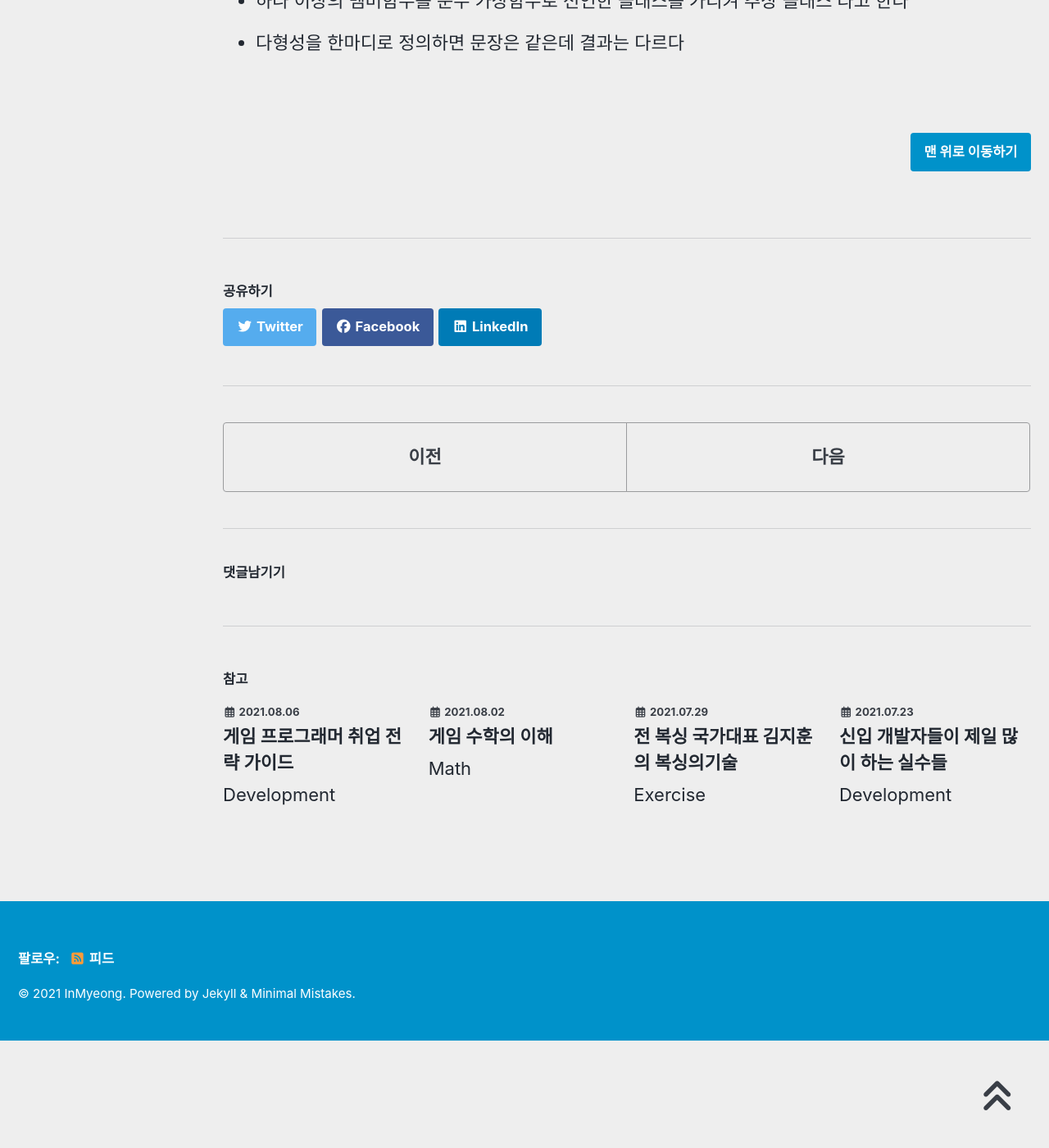
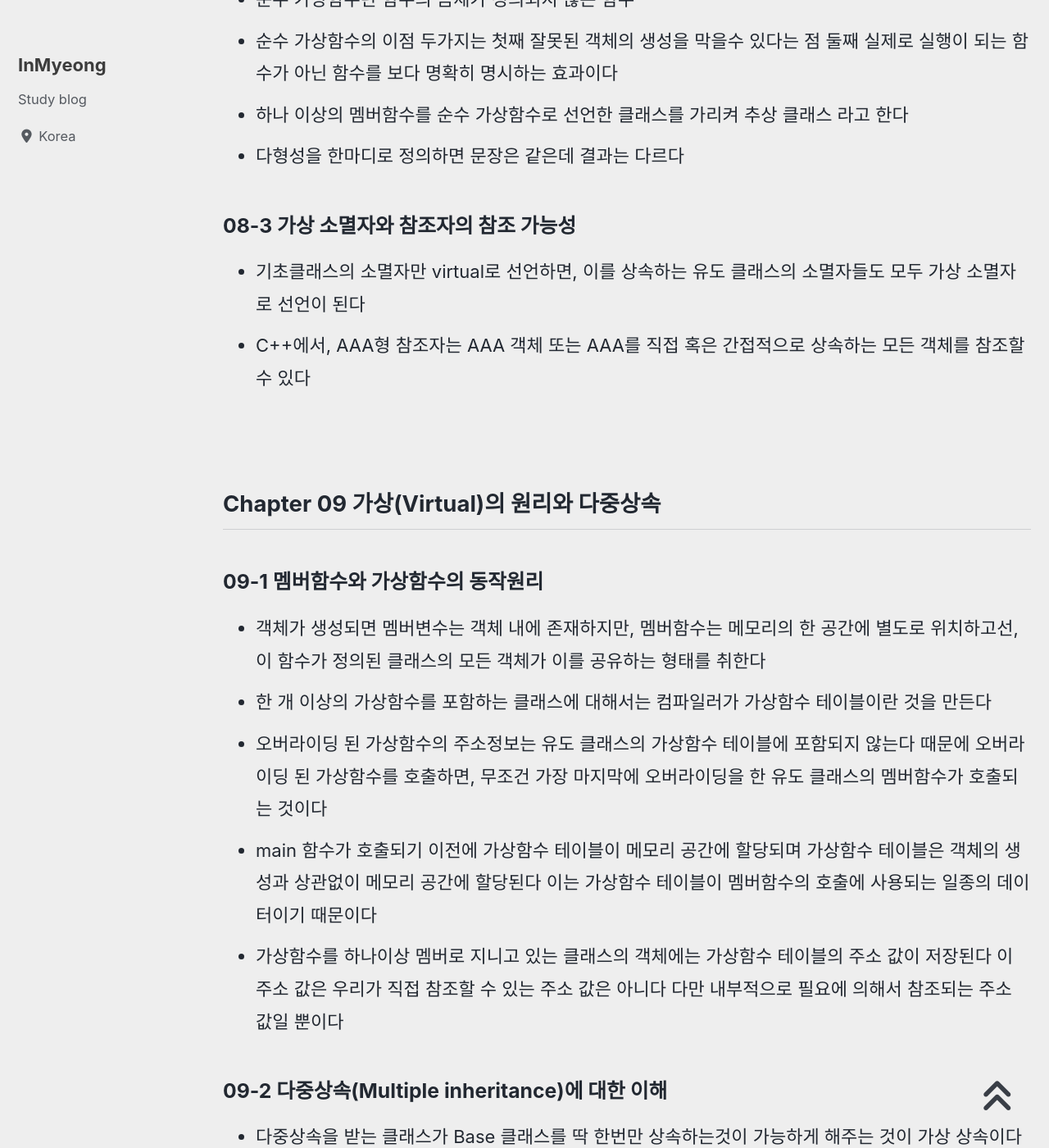
Before and after one commit to devMyeong/devMyeong.github.io, a Jekyll site: the page built from _posts/cpp/2021-07-29-cpp.md, in a window 1280 px wide and 1400 px high, scrolled down 18275 px. Shown: the whole window at 82% size. Built offline with Jekyll 4.4.1, drawn with Linux system fonts in a browser that asks for light colours; cached includes are drawn as plain includes; nearby versions of some CDN libraries; some web fonts are replaced; comment, search, counter and statistics services are not loaded; some of the changed text lies outside the part shown.

Commit message:
update cpp chapter 08-3, 09-1, 09-2

```diff
--- a/_posts/cpp/2021-07-29-cpp.md
+++ b/_posts/cpp/2021-07-29-cpp.md
@@ -361,6 +361,24 @@ Police(int bnum, int bcuff)
 - 하나 이상의 멤버함수를 순수 가상함수로 선언한 클래스를 가리켜 추상 클래스 라고 한다
 - 다형성을 한마디로 정의하면 문장은 같은데 결과는 다르다
 
+### 08-3 가상 소멸자와 참조자의 참조 가능성
+- 기초클래스의 소멸자만 virtual로 선언하면, 이를 상속하는 유도 클래스의 소멸자들도 모두 가상 소멸자로 선언이 된다
+- C++에서, AAA형 참조자는 AAA 객체 또는 AAA를 직접 혹은 간접적으로 상속하는 모든 객체를 참조할 수 있다
+
+<br>
+
+## Chapter 09 가상(Virtual)의 원리와 다중상속
+
+### 09-1 멤버함수와 가상함수의 동작원리
+- 객체가 생성되면 멤버변수는 객체 내에 존재하지만, 멤버함수는 메모리의 한 공간에 별도로 위치하고선, 이 함수가 정의된 클래스의 모든 객체가 이를 공유하는 형태를 취한다
+- 한 개 이상의 가상함수를 포함하는 클래스에 대해서는 컴파일러가 가상함수 테이블이란 것을 만든다
+- 오버라이딩 된 가상함수의 주소정보는 유도 클래스의 가상함수 테이블에 포함되지 않는다 때문에 오버라이딩 된 가상함수를 호출하면, 무조건 가장 마지막에 오버라이딩을 한 유도 클래스의 멤버함수가 호출되는 것이다
+- main 함수가 호출되기 이전에 가상함수 테이블이 메모리 공간에 할당되며 가상함수 테이블은 객체의 생성과 상관없이 메모리 공간에 할당된다 이는 가상함수 테이블이 멤버함수의 호출에 사용되는 일종의 데이터이기 때문이다
+- 가상함수를 하나이상 멤버로 지니고 있는 클래스의 객체에는 가상함수 테이블의 주소 값이 저장된다 이 주소 값은 우리가 직접 참조할 수 있는 주소 값은 아니다 다만 내부적으로 필요에 의해서 참조되는 주소 값일 뿐이다
+
+### 09-2 다중상속(Multiple inheritance)에 대한 이해
+- 다중상속을 받는 클래스가 Base 클래스를 딱 한번만 상속하는것이 가능하게 해주는 것이 가상 상속이다
+
 <br>
 
 [맨 위로 이동하기](#){: .btn .btn--primary }{: .align-right}
```
